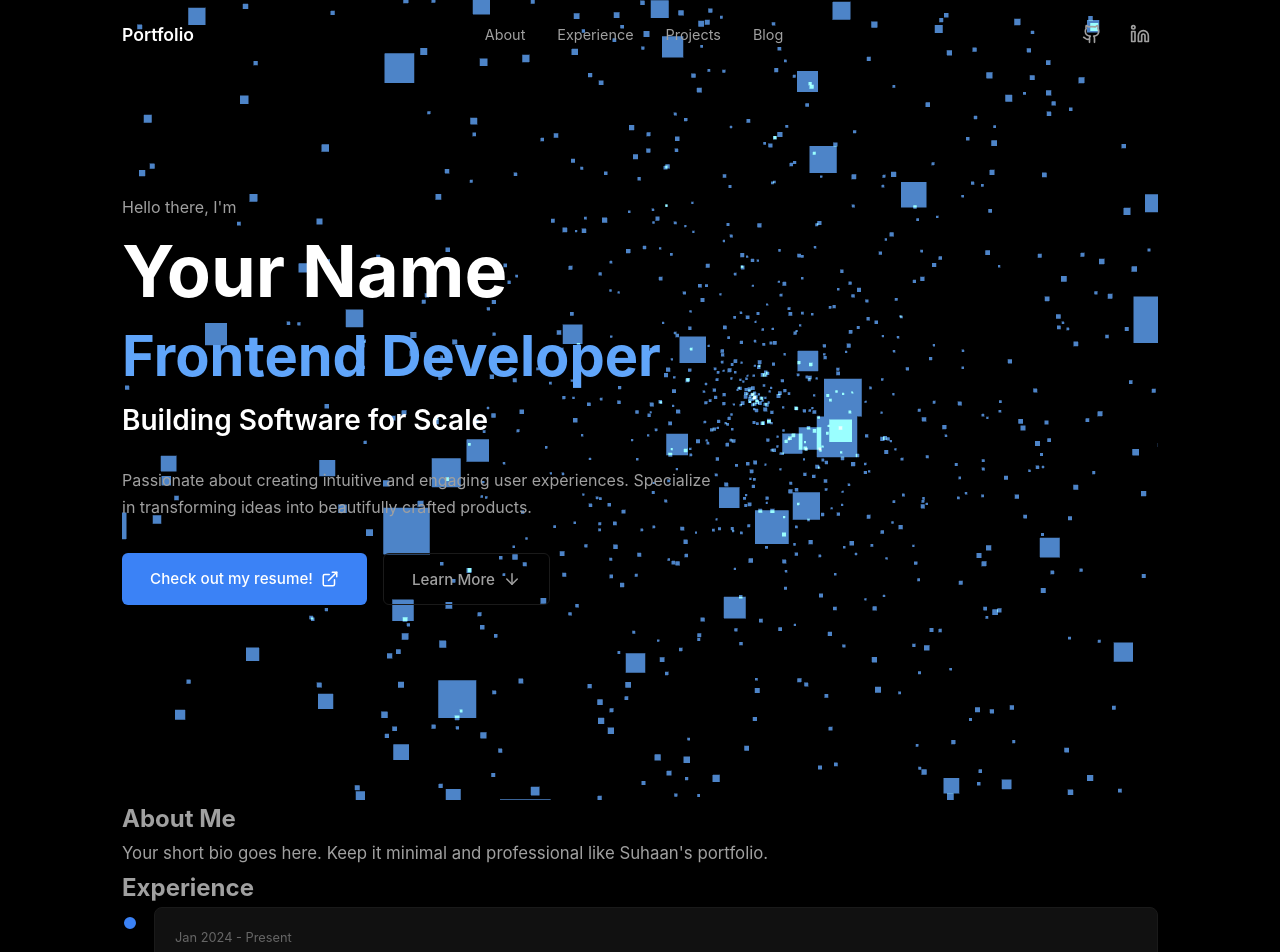
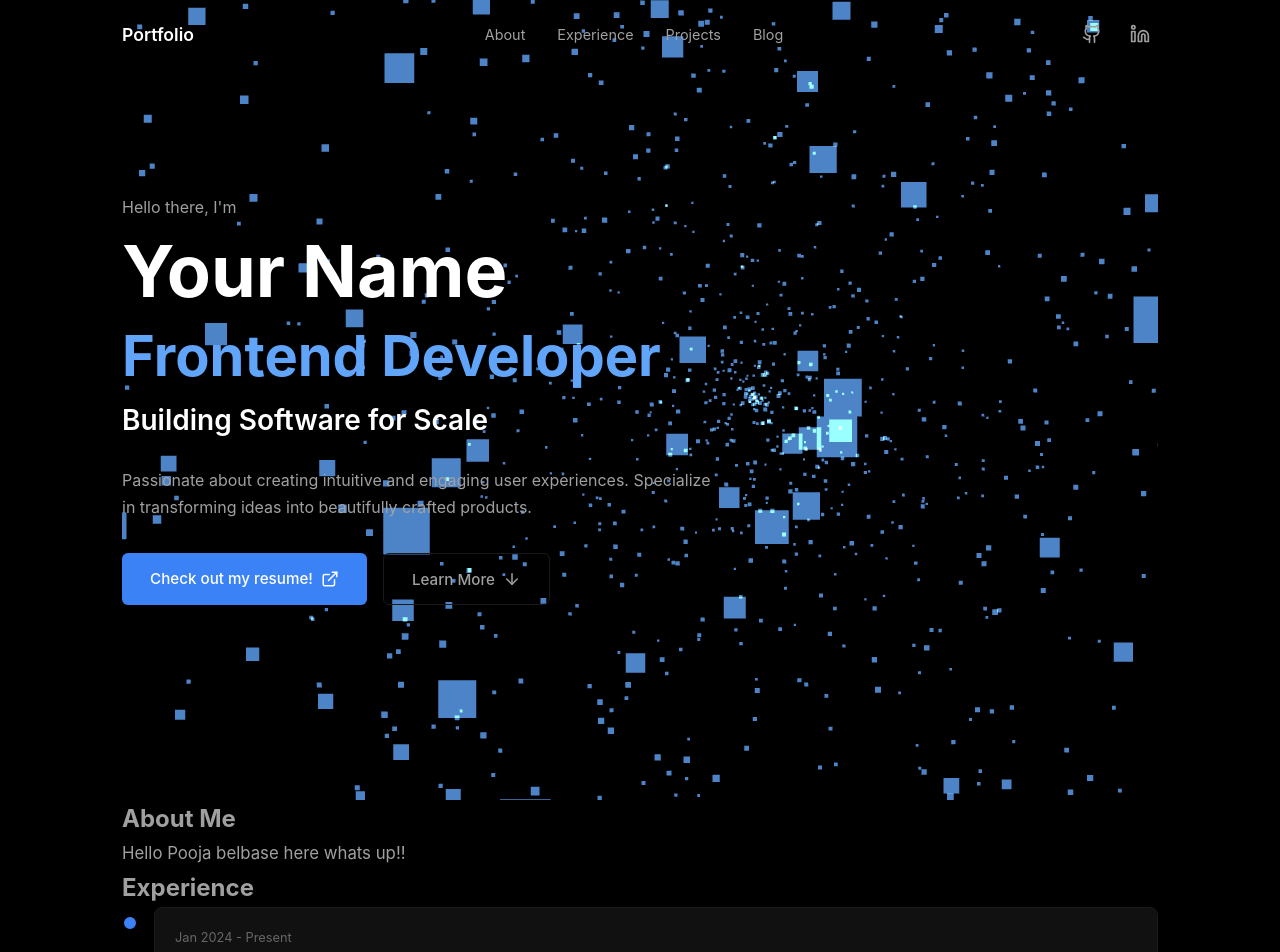
Before and after one commit to poojabelbase07/Pooja-Portfolio-2.0, a Next.js app: page / in a window 1280 px wide. Shown: the top 952 px of the page. Built offline with nearby package versions, Linux system fonts and the light colour scheme.

Commit message:
Updated UI

```diff
--- a/app/components/About/About.tsx
+++ b/app/components/About/About.tsx
@@ -8,7 +8,7 @@ export default function About() {
       <div className={styles.content}>
         {/* Add your short 2-3 line bio here */}
         <p className={styles.text}>
-          Your short bio goes here. Keep it minimal and professional like Suhaan's portfolio.
+        Hello Pooja belbase here whats up!!
         </p>
       </div>
     </Section>
--- a/app/components/Hero/ThreeBackground.tsx
+++ b/app/components/Hero/ThreeBackground.tsx
@@ -15,6 +15,7 @@ export default function ThreeBackground({ isHovering }: ThreeBackgroundProps) {
   const particlesRef = useRef<THREE.Points | null>(null);
   const mouseRef = useRef({ x: 0, y: 0 });
   const animationIdRef = useRef<number | null>(null);
+
 
   useEffect(() => {
     // Check if we're in browser
```
